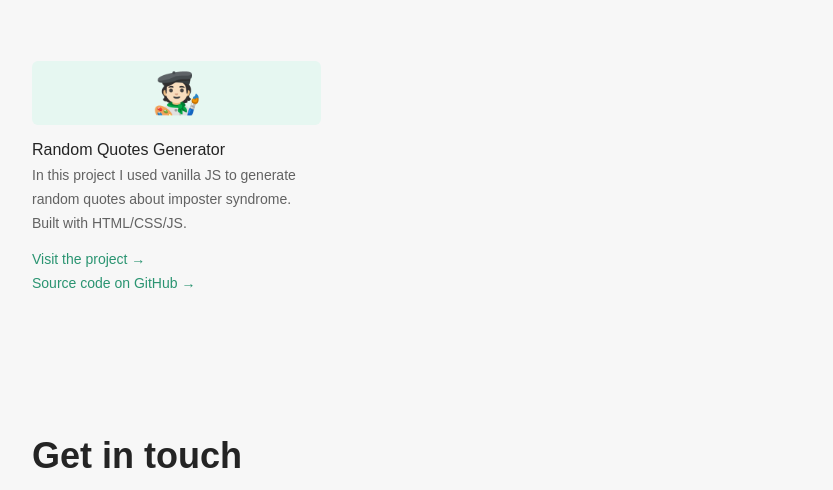
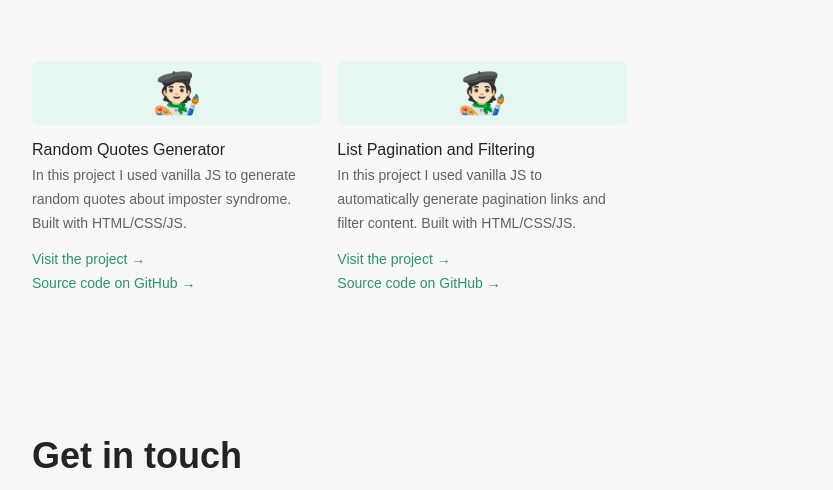
Before and after one commit to mindeby/my-portfolio, a website built with Parcel: page index.html in a window 1280 px wide. Shown: the part 1822-2312 px from the top of the page, without its empty margins (158-991 px from the left). Built offline with nearby package versions, Linux system fonts and the light colour scheme; a web font is replaced by a local one.

Commit message:
added project 2 js course

```diff
--- a/index.html
+++ b/index.html
@@ -141,11 +141,18 @@
             <a class="power-links" href="https://github.com/mindeby/Techdegree-Project-4" target="_blank"><span>Source code on GitHub →</span></a>
           </div>
           <div class="project">
-            <div class="emoji-wrapper"><a href="https://4thprojectnetlify.netlify.com" target="_blank" ><span class="emoji">🧑🏻‍🎨</span></a></div>
+            <div class="emoji-wrapper"><a href="https://randomquotes-project1.netlify.com/" target="_blank" ><span class="emoji">🧑🏻‍🎨</span></a></div>
             <h4>Random Quotes Generator</h4>
             <p>In this project I used vanilla JS to generate random quotes about imposter syndrome. Built with HTML/CSS/JS.‍</p>
             <a class="power-links" href="https://randomquotes-project1.netlify.com/" target="_blank" ><span>Visit the project →</span></a>
             <a class="power-links" href="https://github.com/mindeby/js-1" target="_blank"><span>Source code on GitHub →</span></a>
+          </div>
+          <div class="project">
+            <div class="emoji-wrapper"><a href="https://paginationandfiltering-project2.netlify.com/" target="_blank" ><span class="emoji">🧑🏻‍🎨</span></a></div>
+            <h4>List Pagination and Filtering</h4>
+            <p>In this project I used vanilla JS to automatically generate pagination links and filter content. Built with HTML/CSS/JS.‍</p>
+            <a class="power-links" href="https://paginationandfiltering-project2.netlify.com/" target="_blank" ><span>Visit the project →</span></a>
+            <a class="power-links" href="https://github.com/mindeby/js-2" target="_blank"><span>Source code on GitHub →</span></a>
           </div>
         </div>
       </div>
```
